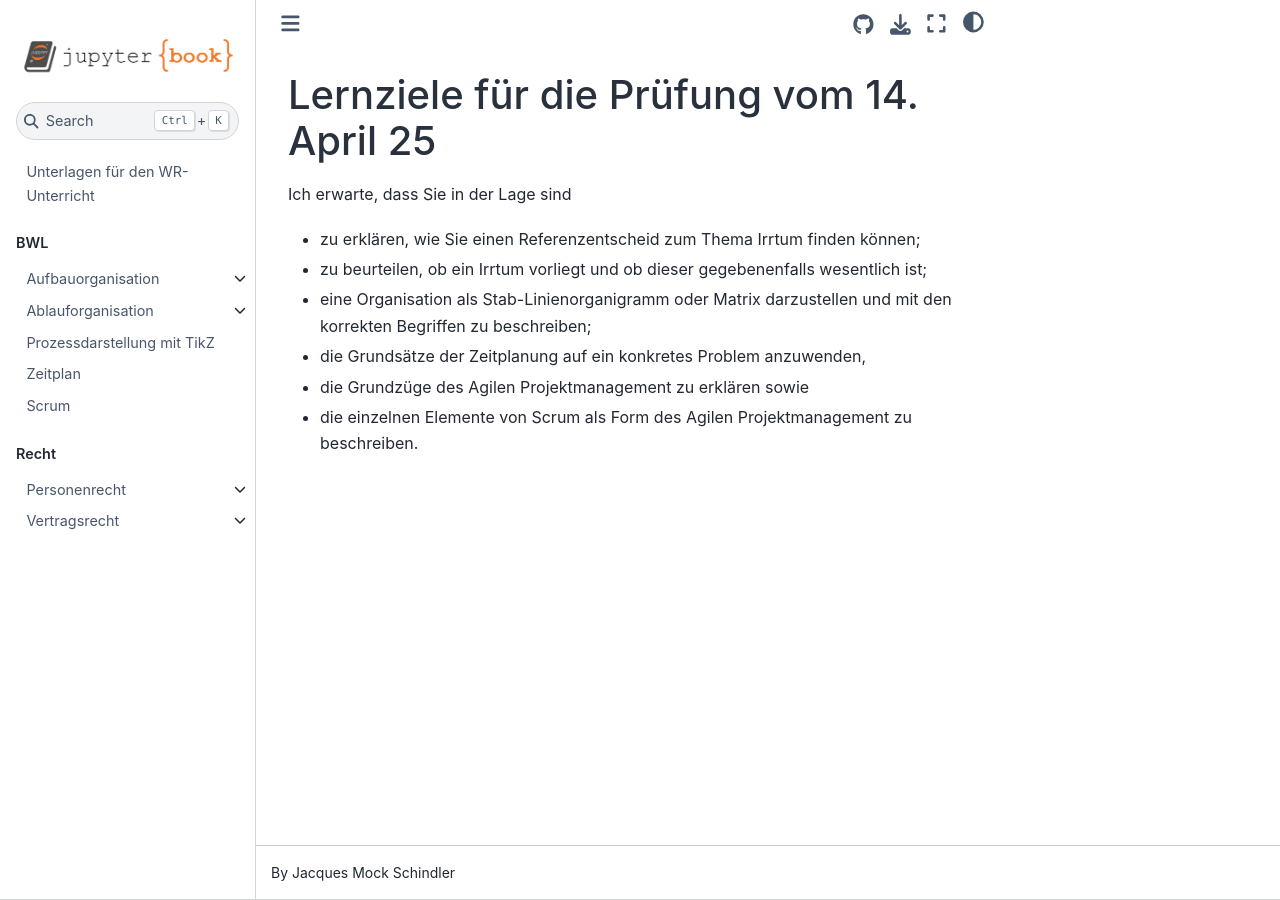
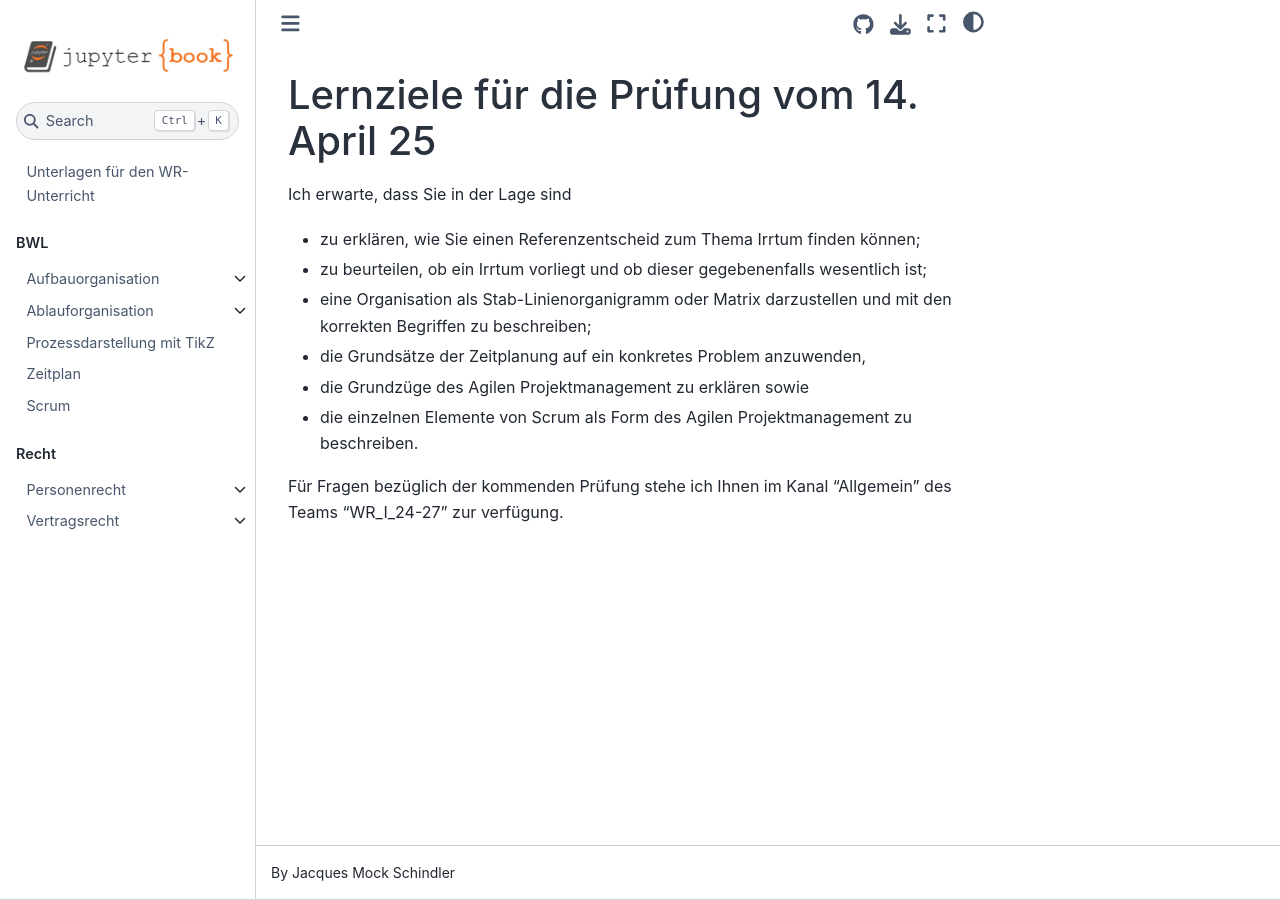
Before and after one commit to SkriptenMk/WR_I_24-27, a Jupyter Book: the page built from docs/organisation/250414/lernziele.md, in a window 1280 px wide. Built offline with Jupyter Book 1.0.4 settings and Sphinx 7.4.7 and the Sphinx Book theme 1.1.4, drawn with Linux system fonts in a browser that asks for light colours.

Commit message:
Definiere einen SPOC
Als SPOC wird der Kanal allgemein im Fachteams
festgelegt.

```diff
--- a/docs/organisation/250414/lernziele.md
+++ b/docs/organisation/250414/lernziele.md
@@ -11,3 +11,6 @@ Ich erwarte, dass Sie in der Lage sind
 * die Grundzüge des Agilen Projektmanagement zu erklären sowie
 * die einzelnen Elemente von Scrum als Form des Agilen Projektmanagement
   zu beschreiben.
+
+Für Fragen bezüglich der kommenden Prüfung stehe ich Ihnen im Kanal
+"Allgemein" des Teams "WR_I_24-27" zur verfügung.
```
